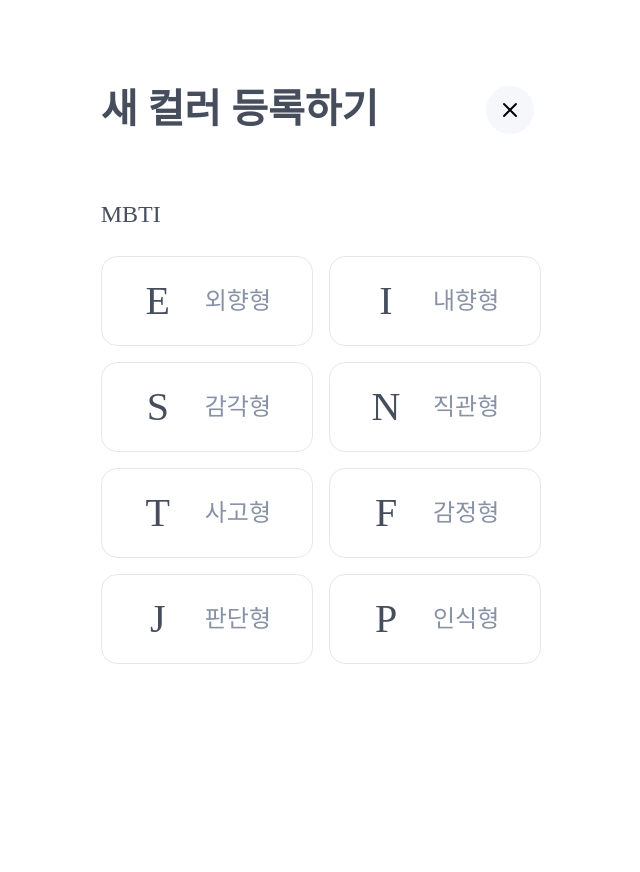
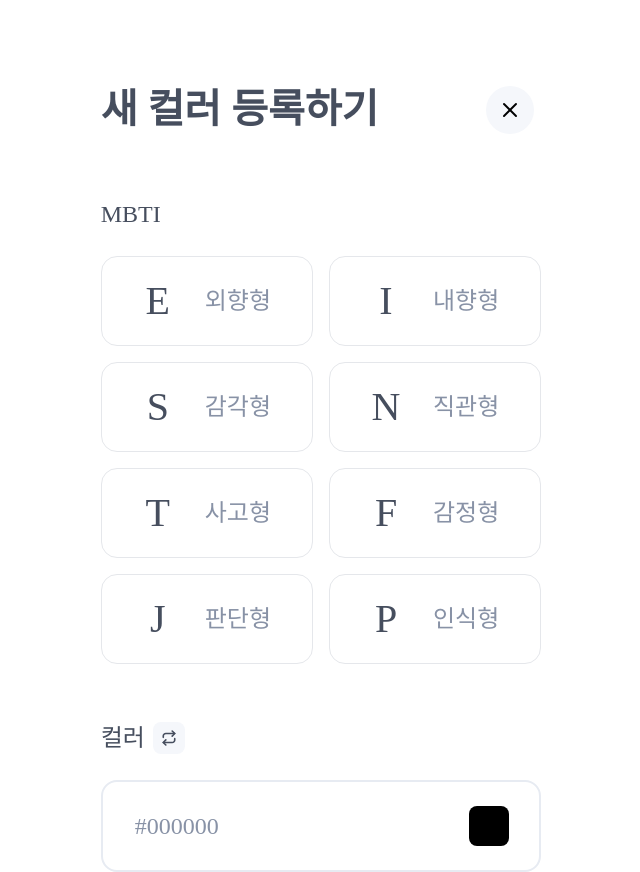
Before and after one commit to mocking-tiger/mbti, a Next.js app: page /add-color in a window 1280 px wide. Shown: the whole page, without its empty margins (319-959 px from the left). Before the commit the page ends 800 px from the top, so only its background shows below. Built offline with nearby package versions, Linux system fonts and the light colour scheme; a web font is replaced by a local one.

Commit message:
feat: 색상선택 박스

```diff
--- a/app/add-color/page.tsx
+++ b/app/add-color/page.tsx
@@ -1,5 +1,6 @@
 import AddColorHeader from "@/components/add-color-header";
 import AddColorBody from "@/components/add-color-body";
+import ColorSelector from "@/components/color-selector";
 
 export default function AddColor() {
   return (
@@ -10,6 +11,9 @@
       <div>
         <AddColorBody />
       </div>
+      <div>
+        <ColorSelector />
+      </div>
     </main>
   );
 }
--- /dev/null
+++ b/components/color-selector.tsx
@@ -0,0 +1,61 @@
+"use client";
+
+import Image from "next/image";
+import { useState } from "react";
+
+export default function ColorSelector() {
+  const [selectedColor, setSelectedColor] = useState("#000000");
+  const [buttonColor, setButtonColor] = useState("#f5f7fb");
+
+  function randomColorGenerator() {
+    const randomColor =
+      "#" +
+      ((Math.random() * 0xffffff) << 0)
+        .toString(16)
+        .padStart(6, "0")
+        .toUpperCase();
+    setSelectedColor(randomColor);
+  }
+
+  function validHexCodeChecker(value: string) {
+    const isValidHex = /^#[0-9A-F]{6}$/i.test(value); // 정규식으로 유효성 체크
+    if (!isValidHex) {
+      setSelectedColor("#000000");
+    }
+  }
+
+  return (
+    <div>
+      <div className="mb-[24px] flex gap-[8px] items-center">
+        <h2 className="text-[#464E5E] text-[2.4rem]">컬러</h2>
+        <div
+          className="p-[8px] rounded-[8px] cursor-pointer hover:bg-[#EDF0F5]"
+          style={{ backgroundColor: buttonColor }}
+          onClick={() => randomColorGenerator()}
+          onMouseDown={() => setButtonColor("#DEE4EE")}
+          onMouseUp={() => setButtonColor("#f5f7fb")}
+        >
+          <Image
+            src="/repeat.svg"
+            width={16}
+            height={16}
+            style={{ width: "auto", height: "auto" }}
+            alt="랜덤생성 버튼"
+          />
+        </div>
+      </div>
+      <div className="flex justify-between relative">
+        <input
+          value={selectedColor.toUpperCase()}
+          className="w-full px-[32px] py-[26px] border-2 border-[#E7EBF2] rounded-[16px] text-[#8892A6] text-[2.4rem] focus:outline-[#464E5E]"
+          onChange={(e) => setSelectedColor(e.target.value)}
+          onBlur={() => validHexCodeChecker(selectedColor)}
+        />
+        <div
+          className="w-[40px] h-[40px] rounded-[8px] absolute right-[32px] top-[26px]"
+          style={{ backgroundColor: selectedColor }}
+        />
+      </div>
+    </div>
+  );
+}
```
Also changed, not shown: public/repeat.svg (added).
